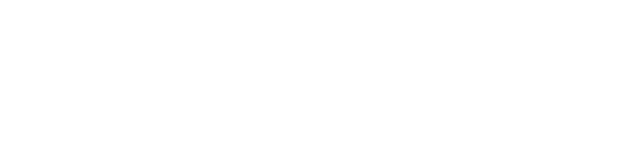
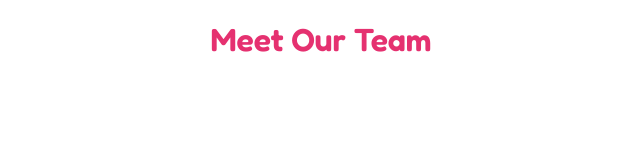
Before and after one commit to alessandroamormino/html-css-float-cards, a plain HTML site: page index.html in a window 1280 px wide. Shown: the whole page, without its empty margins (319-959 px from the left). Drawn offline with Linux system fonts and the light colour scheme.

Commit message:
add header with style

```diff
--- a/css/style.css
+++ b/css/style.css
@@ -8,3 +8,14 @@
 body{
     font-family: 'Fredoka', sans-serif;
 }
+
+/* header */
+header{
+    padding: 20px 0;
+}
+
+header h1{
+    color: #E53170;
+    text-align: center;
+}
+/* /header */
--- a/index.html
+++ b/index.html
@@ -11,6 +11,10 @@
     <title>Meet Our Team</title>
 </head>
 <body>
-
+    <!-- header -->
+    <header>
+        <h1>Meet Our Team</h1>
+    </header>
+    <!-- /header -->
 </body>
 </html>
```
